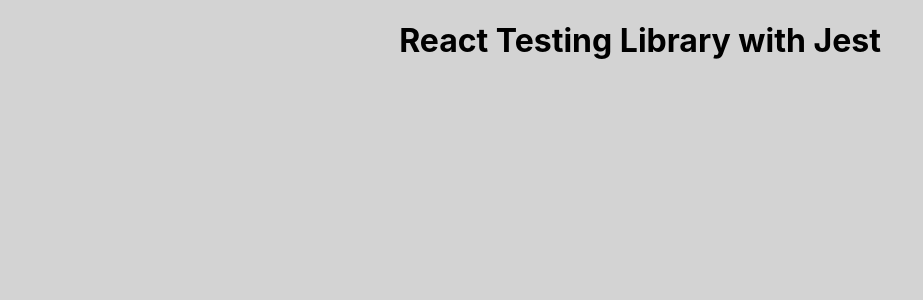
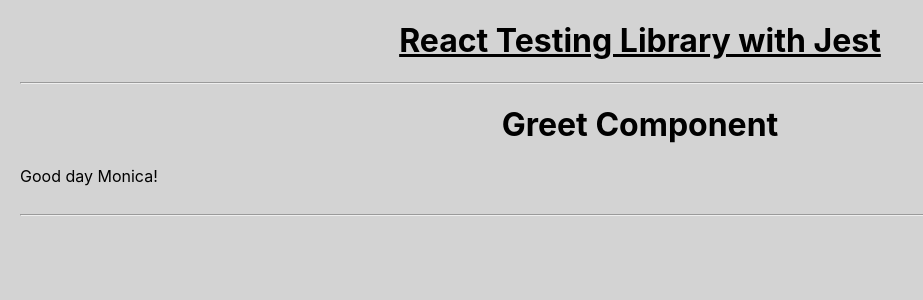
Before and after one commit to pageler/codevolution-rtl-tsx, a React (Create React App) app: page / in a window 1280 px wide. Shown: the top 300 px of the page, without its empty margins (0-923 px from the left). Built offline with nearby package versions, Linux system fonts and the light colour scheme.

Commit message:
TDD Greet component test passed

```diff
--- a/src/App.css
+++ b/src/App.css
@@ -1,9 +1,3 @@
-body {
-    box-sizing: border-box;
-    background-color: lightgrey;
-    margin: 0px 20px;
-}
-
 .title {
     text-align: center;
 }
--- a/src/App.tsx
+++ b/src/App.tsx
@@ -1,9 +1,16 @@
 import "./App.css";
+import Greet from "./components/greet/Greet";
 
 function App() {
     return (
-        <div className="title">
-            <h1>React Testing Library with Jest</h1>
+        <div>
+            <h1 className="title">
+                <u>React Testing Library with Jest</u>
+            </h1>
+            <hr />
+            <Greet name="Monica" />
+            <br />
+            <hr />
         </div>
     );
 }
--- /dev/null
+++ b/src/components/greet/Greet.tsx
@@ -0,0 +1,16 @@
+import React from "react";
+
+export interface IGreetProps {
+    name?: string;
+}
+
+const Greet: React.FunctionComponent<IGreetProps> = (props) => {
+    return (
+        <div>
+            <h1 className="title">Greet Component</h1>
+            Good day {props.name}!
+        </div>
+    );
+};
+
+export default Greet;
--- a/src/index.css
+++ b/src/index.css
@@ -1,5 +1,6 @@
 body {
-    margin: 0;
+    background-color: lightgrey;
+    margin: 0px 20px;
     font-family: -apple-system, BlinkMacSystemFont, "Segoe UI", "Roboto",
         "Oxygen", "Ubuntu", "Cantarell", "Fira Sans", "Droid Sans",
         "Helvetica Neue", sans-serif;
```
Also changed, not shown: 1 other file (tests, documents, lock files or other folders).
